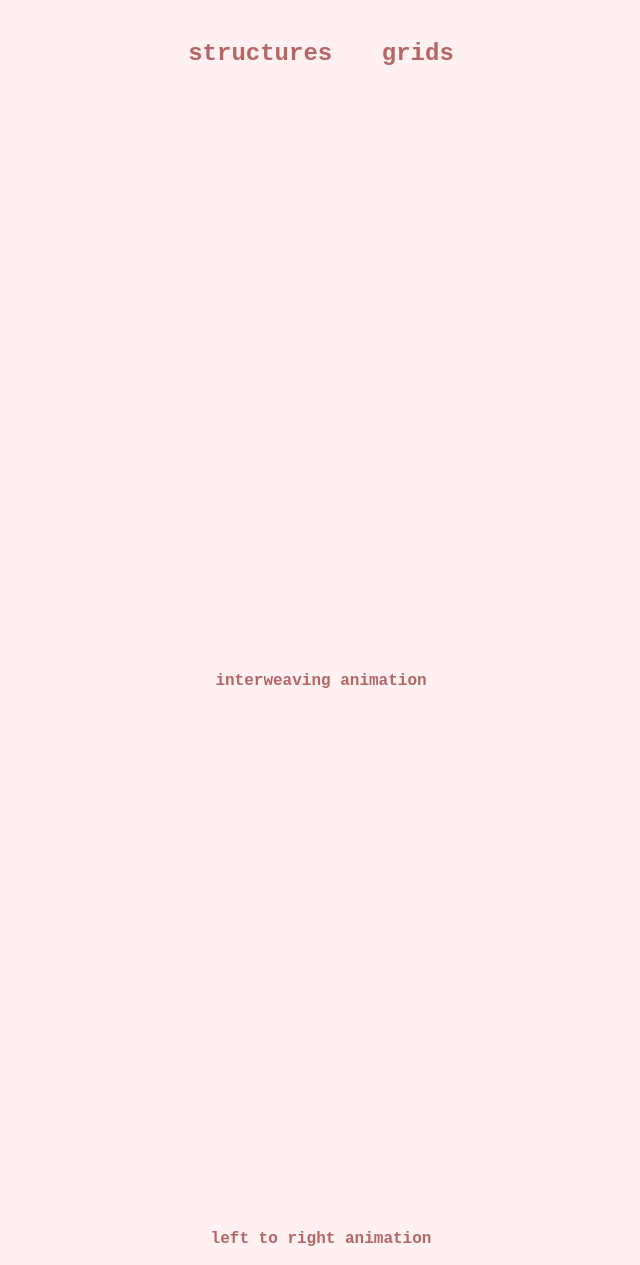
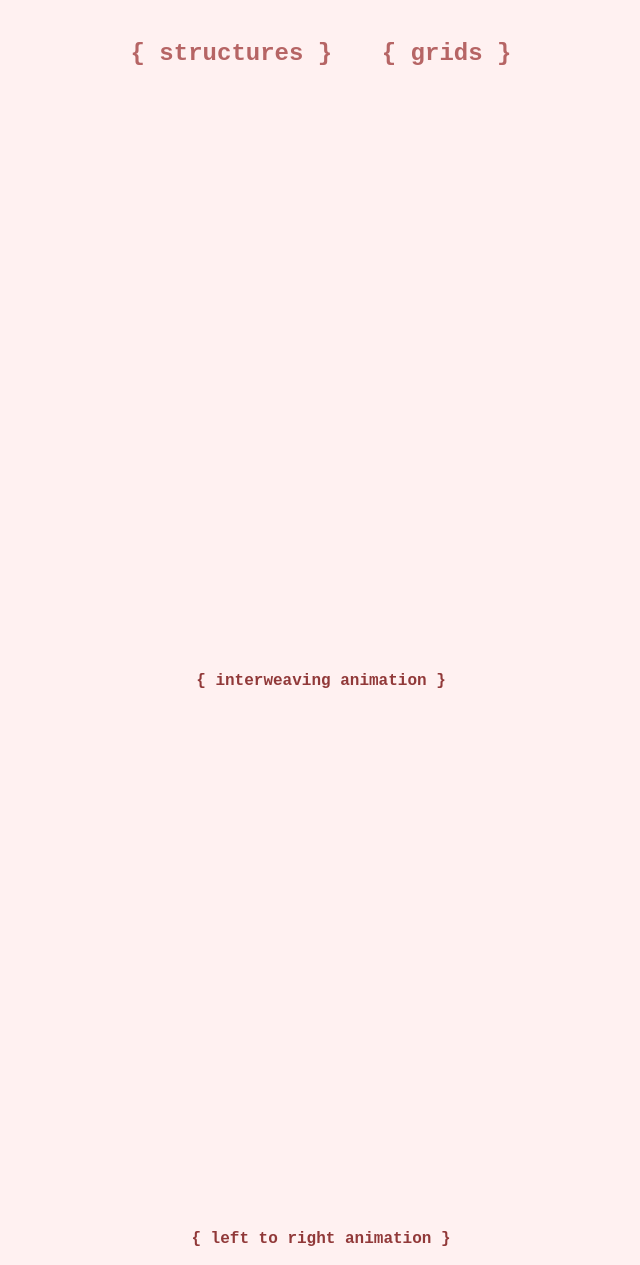
Before and after one commit to wendy-guo/architect.js, a website with bundled scripts: page pub/example-grids.html in a window 1280 px wide. Shown: the top 1265 px of the page, without its empty margins (319-959 px from the left). Built offline with nearby package versions, Linux system fonts and the light colour scheme.

Commit message:
fixed formatting and code for grids

```diff
--- a/pub/example-grids.html
+++ b/pub/example-grids.html
@@ -10,18 +10,18 @@
 
 <body>
     <div id="topbar">
-        <a href="./example-structures.html">structures</a>
-        <a href="./example-grids.html">grids</a>
+        <a href="./example-structures.html">{ structures }</a>
+        <a href="./example-grids.html">{ grids }</a>
     </div>
     <div id="examples">
         <canvas class="grid-animations" id="interweaving"></canvas>
-        <div>interweaving animation</div>
+        <div class="canvas-name">{ interweaving animation }</div>
         <canvas class="grid-animations" id="left-to-right"></canvas>
-        <div>left to right animation</div>
+        <div class="canvas-name">{ left to right animation }</div>
         <canvas class="grid-animations" id="stingray-butterfly"></canvas>
-        <div>corner to corner animation</div>
+        <div class="canvas-name">{ corner to corner animation }</div>
         <canvas class="grid-animations" id="corner-to-corner"></canvas>
-        <div id="bottom">stingray x butterfly animation</div>
+        <div class="canvas-name">{ stingray x butterfly animation }</div>
         <div class="code-header">
         code for above 4 examples:
         </div>
```
